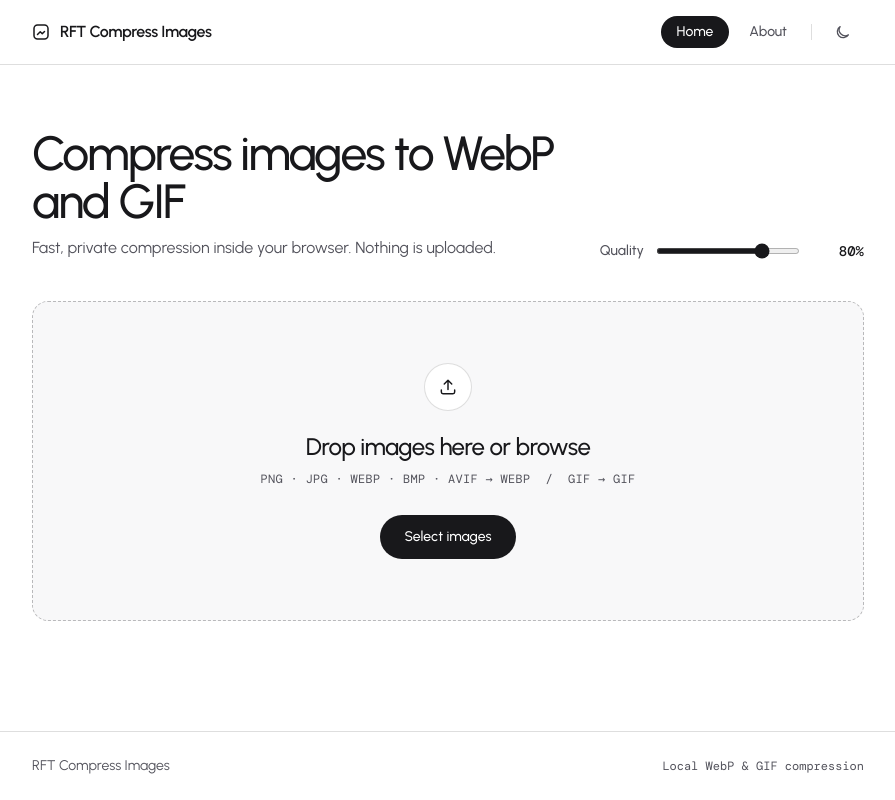
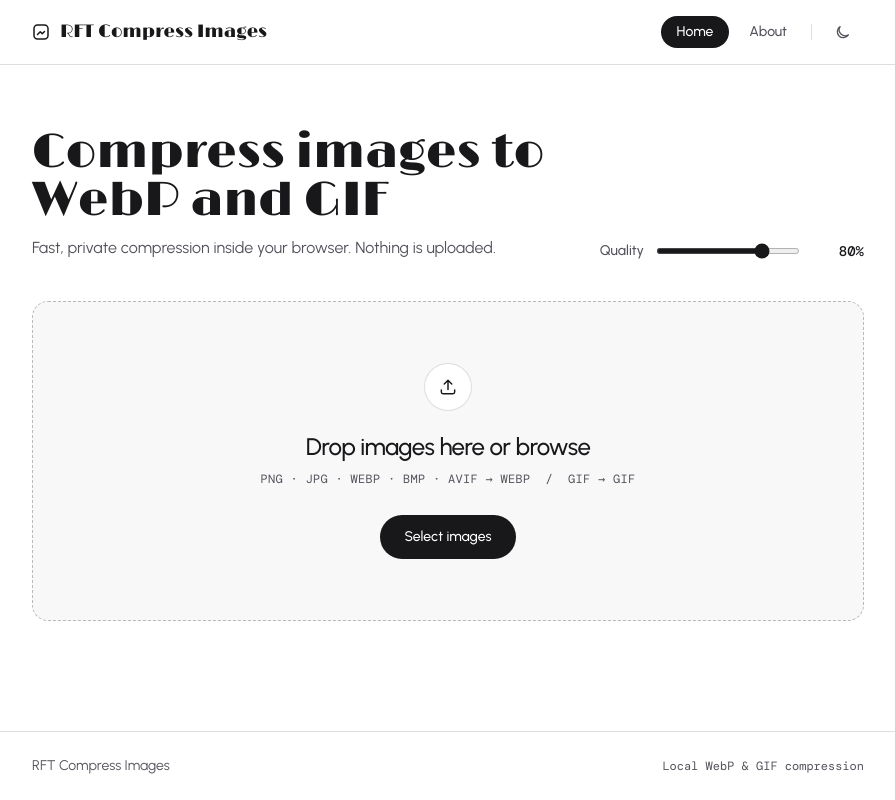
Before and after one commit to rudyfebrianthomas/rft-compress, a React (Vite) app: page / in a window 1280 px wide. Shown: the whole page, without its empty margins (192-1087 px from the left). Built offline with nearby package versions, Linux system fonts and the light colour scheme.

Commit message:
feat: install @fontsource/limelight and apply to display headings

```diff
--- a/package.json
+++ b/package.json
@@ -10,6 +10,7 @@
     "preview": "vite preview"
   },
   "dependencies": {
+    "@fontsource/limelight": "^5.3.0",
     "@jsquash/webp": "^1.5.0",
     "@tailwindcss/vite": "^4.3.5",
     "gifsicle-wasm-browser": "^1.5.19",
--- a/src/components/Header.jsx
+++ b/src/components/Header.jsx
@@ -20,7 +20,7 @@ export function Header({ currentPage, onNavigate, theme, onToggleTheme }) {
             e.preventDefault()
             onNavigate('home')
           }}
-          className="inline-flex min-h-[44px] min-w-0 items-center gap-2.5 text-[15px] font-semibold tracking-tight text-ink transition-opacity hover:opacity-75 sm:text-base"
+          className="inline-flex min-h-[44px] min-w-0 items-center gap-2.5 font-display text-base font-normal tracking-normal text-ink transition-opacity hover:opacity-75 sm:text-lg"
         >
           <svg
             width="18"
--- a/src/index.css
+++ b/src/index.css
@@ -32,6 +32,7 @@
 }
 
 @theme inline {
+  --font-display: "Limelight", "Urbanist", system-ui, sans-serif;
   --font-sans: "Urbanist", system-ui, -apple-system, sans-serif;
   --font-mono: "DM Mono", ui-monospace, SFMono-Regular, Menlo, Consolas, monospace;
 
--- a/src/main.jsx
+++ b/src/main.jsx
@@ -1,5 +1,6 @@
 import { StrictMode } from 'react'
 import { createRoot } from 'react-dom/client'
+import '@fontsource/limelight'
 import 'lenis/dist/lenis.css'
 import './index.css'
 import App from './App.jsx'
--- a/src/pages/AboutPage.jsx
+++ b/src/pages/AboutPage.jsx
@@ -43,7 +43,7 @@ export function AboutPage({ onGoHome }) {
       className="space-y-14"
     >
       <section className="space-y-4">
-        <h1 className="max-w-2xl text-3xl font-medium tracking-[-0.04em] text-ink sm:text-5xl">
+        <h1 className="max-w-2xl font-display text-3xl font-normal tracking-normal text-ink sm:text-5xl">
           About Rudy Febrianthomas Compress Images
         </h1>
         <p className="max-w-2xl text-base leading-relaxed text-muted sm:text-lg">
--- a/src/pages/HomePage.jsx
+++ b/src/pages/HomePage.jsx
@@ -49,7 +49,7 @@ export function HomePage({
     >
       <section className="flex flex-col gap-6 sm:flex-row sm:items-end sm:justify-between">
         <div className="space-y-2.5">
-          <h1 className="text-3xl font-medium tracking-[-0.04em] text-ink sm:text-5xl">
+          <h1 className="font-display text-3xl font-normal tracking-normal text-ink sm:text-5xl">
             Compress images to WebP and GIF
           </h1>
           <p className="max-w-xl text-base leading-relaxed text-muted">
```
Also changed, not shown: 1 other file (tests, documents, lock files or other folders).
